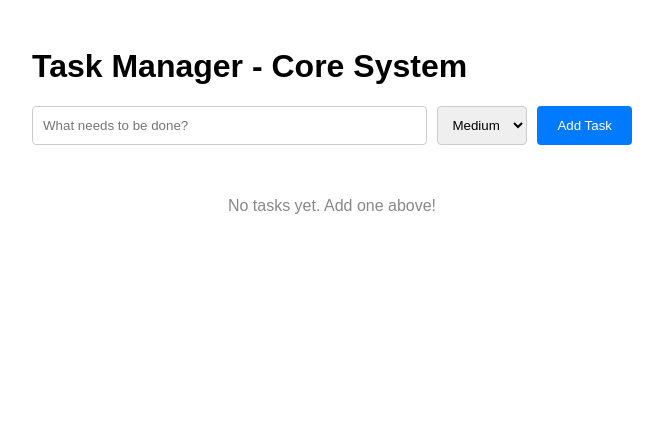
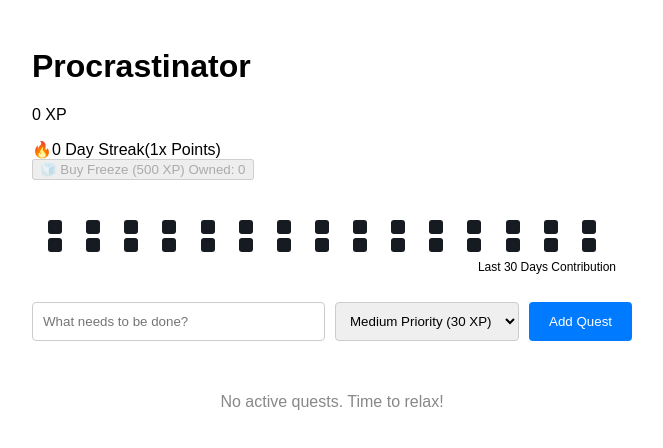
Before and after one commit to Vishnu9804/Internship-Learning-Path, an Angular app in the folder Week10/TaskManager/: page / in a window 1280 px wide. Shown: the top 448 px of the page, without its empty margins (308-971 px from the left). Built offline with nearby package versions, Linux system fonts and the light colour scheme.

Commit message:
Added Gamification functionality

```diff
--- a/Week10/TaskManager/src/app/app.html
+++ b/Week10/TaskManager/src/app/app.html
@@ -1,7 +1,26 @@
 <main class="app-container">
-  <header>
-    <h1>Task Manager - Core System</h1>
+
+  <header class="profile-banner">
+    <div class="level-info">
+      <h1>{{ gameEngine.currentLevel() }}</h1>
+      <p class="points-badge">{{ gameEngine.profile().points }} XP</p>
+    </div>
+
+    <div class="streak-shop">
+      <div class="streak-box">
+        <span class="fire-emoji" [class.on-fire]="gameEngine.profile().streak >= 7">🔥</span>
+        <span>{{ gameEngine.profile().streak }} Day Streak</span>
+        <span class="multiplier">({{ gameEngine.currentMultiplier() }}x Points)</span>
+      </div>
+
+      <button class="shop-btn" (click)="gameEngine.buyStreakFreeze()" [disabled]="gameEngine.profile().points < 500">
+        🧊 Buy Freeze (500 XP)
+        <span class="inventory">Owned: {{ gameEngine.profile().streakFreezes }}</span>
+      </button>
+    </div>
   </header>
+
+  <app-heatmap [history]="gameEngine.profile().history"></app-heatmap>
 
   <section class="task-input-section">
     <input
@@ -13,16 +32,17 @@
       class="task-input"
     />
     <select [value]="newTaskPriority()" (change)="updatePriority($event)" class="priority-select">
-      <option value="High">High</option>
-      <option value="Medium">Medium</option>
-      <option value="Low">Low</option>
+      <option value="High">High Priority (50 XP)</option>
+      <option value="Medium">Medium Priority (30 XP)</option>
+      <option value="Low">Low Priority (10 XP)</option>
     </select>
-    <button (click)="submitTask()" class="add-btn">Add Task</button>
+    <button (click)="submitTask()" class="add-btn">Add Quest</button>
   </section>
 
   <section class="task-list">
     @for (task of taskService.tasks(); track task.id) {
       <div class="task-item" [class.completed]="task.completed">
+
         <div class="task-content">
           <input type="checkbox" [checked]="task.completed" (change)="taskService.toggleTaskCompletion(task.id)">
           <div class="task-details">
@@ -30,10 +50,11 @@
             <span class="priority-badge" [class]="task.priority.toLowerCase()">{{ task.priority }}</span>
           </div>
         </div>
-        <button class="delete-btn" (click)="taskService.deleteTask(task.id)">Delete</button>
+
+        <button class="delete-btn" (click)="taskService.deleteTask(task.id)">🗑️</button>
       </div>
     } @empty {
-      <div class="empty-state">No tasks yet. Add one above!</div>
+      <div class="empty-state">No active quests. Time to relax!</div>
     }
   </section>
 </main>
--- a/Week10/TaskManager/src/app/app.ts
+++ b/Week10/TaskManager/src/app/app.ts
@@ -1,14 +1,18 @@
 import { Component, inject, signal } from '@angular/core';
 import { TaskService } from './services/task-service';
+import { GamificationService } from './services/gamification-service';
 import { Priority } from './models/types';
+import { HeatmapComponent } from './components/heatmap-component/heatmap-component';
 
 @Component({
   selector: 'app-root',
+  imports: [HeatmapComponent],
   templateUrl: './app.html',
   styleUrl: './app.css'
 })
 export class App {
   taskService = inject(TaskService);
+  gameEngine = inject(GamificationService);
 
   newTaskTitle = signal('');
   newTaskPriority = signal<Priority>('Medium');
@@ -23,6 +27,6 @@ export class App {
 
   submitTask() {
     this.taskService.addTask(this.newTaskTitle(), this.newTaskPriority());
-    this.newTaskTitle.set(''); // Reset input
+    this.newTaskTitle.set('');
   }
 }
--- a/Week10/TaskManager/src/app/services/gamification-service.ts
+++ b/Week10/TaskManager/src/app/services/gamification-service.ts
@@ -1,9 +1,7 @@
 import { Injectable, signal, effect, computed } from '@angular/core';
 import { UserProfile, LEVELS } from '../models/types';
 
-@Injectable({
-  providedIn: 'root',
-})
+@Injectable({ providedIn: 'root' })
 export class GamificationService {
   private readonly STORAGE_KEY = 'gamified_profile';
 
--- a/Week10/TaskManager/src/app/services/task-service.ts
+++ b/Week10/TaskManager/src/app/services/task-service.ts
@@ -1,5 +1,6 @@
 import { Injectable, signal, effect } from '@angular/core';
 import { Task, Priority } from '../models/types';
+import { GamificationService } from './gamification-service';
 
 @Injectable({ providedIn: 'root' })
 export class TaskService {
@@ -7,8 +8,7 @@ export class TaskService {
 
   tasks = signal<Task[]>(this.loadTasks());
 
-  constructor() {
-    // Auto-save whenever tasks change
+  constructor(private gameEngine: GamificationService) {
     effect(() => {
       if (typeof localStorage !== 'undefined') {
         localStorage.setItem(this.STORAGE_KEY, JSON.stringify(this.tasks()));
@@ -32,7 +32,11 @@ export class TaskService {
     this.tasks.update(currentTasks => {
       return currentTasks.map(task => {
         if (task.id === id) {
-          return { ...task, completed: !task.completed };
+          const newlyCompleted = !task.completed;
+          if (newlyCompleted) {
+            this.gameEngine.recordTaskCompletion(task.priority);
+          }
+          return { ...task, completed: newlyCompleted };
         }
         return task;
       });
@@ -44,10 +48,12 @@ export class TaskService {
   }
 
   private loadTasks(): Task[] {
+    // Check if we are running in the browser before accessing localStorage
     if (typeof localStorage !== 'undefined') {
       const saved = localStorage.getItem(this.STORAGE_KEY);
       return saved ? JSON.parse(saved) : [];
     }
+
     return [];
   }
 }
```
Also changed, not shown: Week10/TaskManager/src/app/components/heatmap-component/heatmap-component.css (line endings or trailing spaces).
